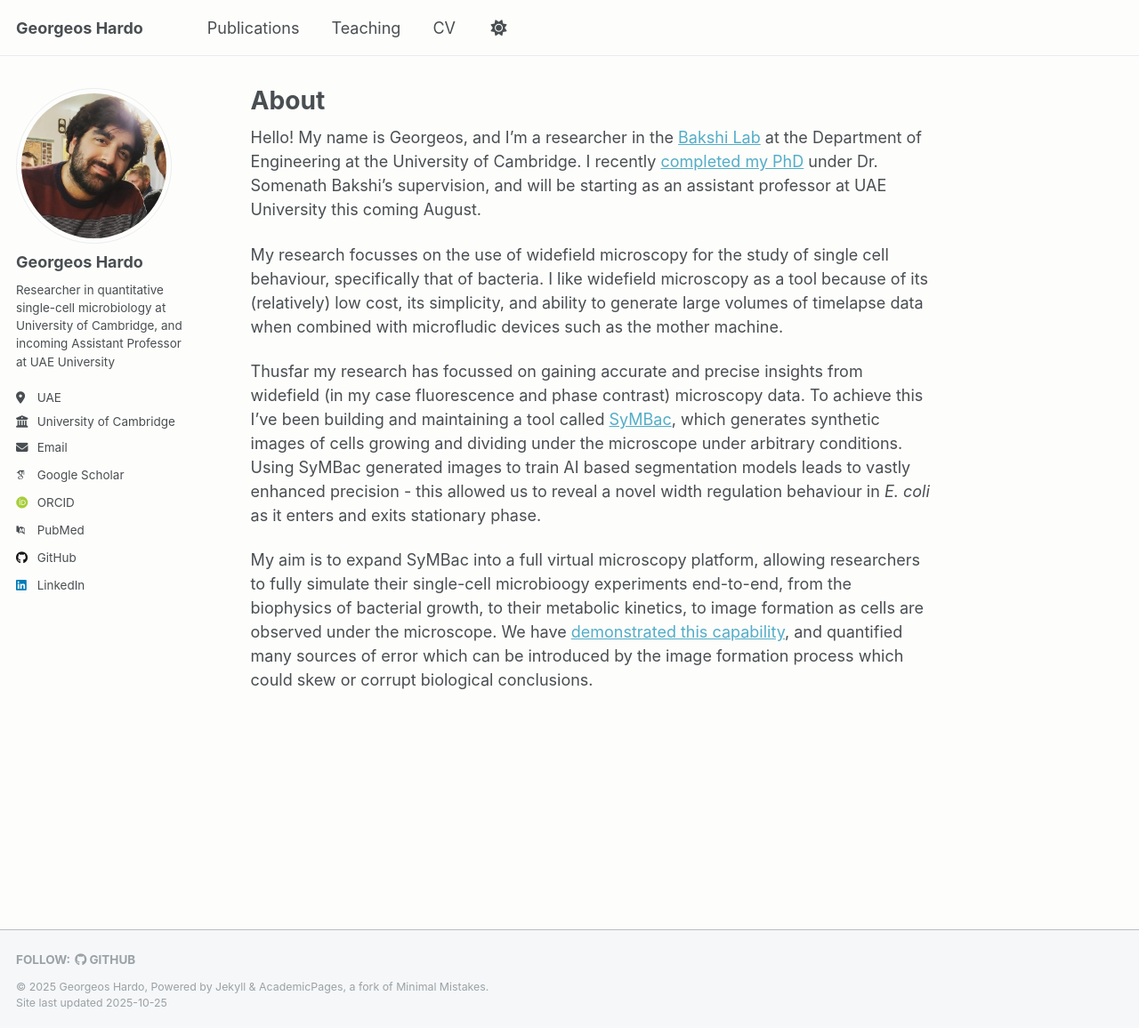
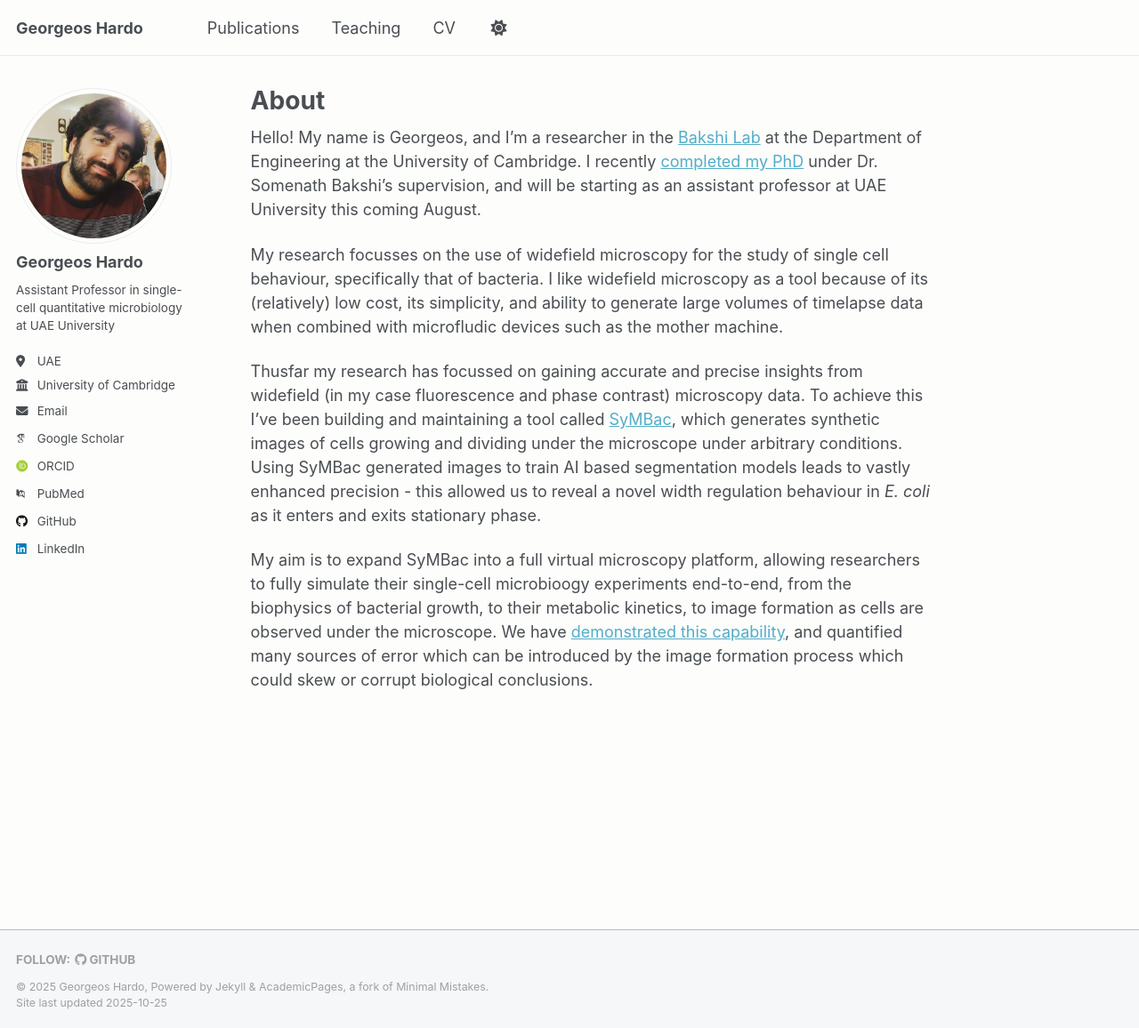
Before and after one commit to georgeoshardo/georgeoshardo.github.io, a Jekyll site: the page built from _pages/about.md, in a window 1280 px wide and 1156 px high. Shown: the whole window at 89% size. Built offline with Jekyll 4.4.1, drawn with Linux system fonts in a browser that asks for light colours; some web fonts are replaced.

Commit message:
Update _config.yml

```diff
--- a/_config.yml
+++ b/_config.yml
@@ -12,7 +12,7 @@
 title                    : "Georgeos Hardo"
 title_separator          : "-"
 name                     : &name "Georgeos Hardo"
-description              : &description "Researcher in quantitative single-cell microbiology at University of Cambridge, and incoming Assistant Professor at UAE University"
+description              : &description "Assistant Professor in single-cell quantitative microbiology at UAE University"
 url                      : https://georgeoshardo.github.io # the base hostname & protocol for your site e.g. "https://[your GitHub username].github.io" or if you already have some other page hosted on Github then use "https://[your GitHub username].github.io/[Your Repo Name]"
 baseurl                  : "" # the subpath of your site, e.g. "/blog"
 repository               : "georgeoshardo/georgeoshardo.github.io"
@@ -25,7 +25,7 @@
   avatar           : "profile.jpeg"
   name             : "Georgeos Hardo"
   pronouns         : # example: "she/her"
-  bio              : "Researcher in quantitative single-cell microbiology at University of Cambridge, and incoming Assistant Professor at UAE University"
+  bio              : "Assistant Professor in single-cell quantitative microbiology at UAE University"
   location         : "UAE"
   employer         : "University of Cambridge"
   uri              : # URL
```
